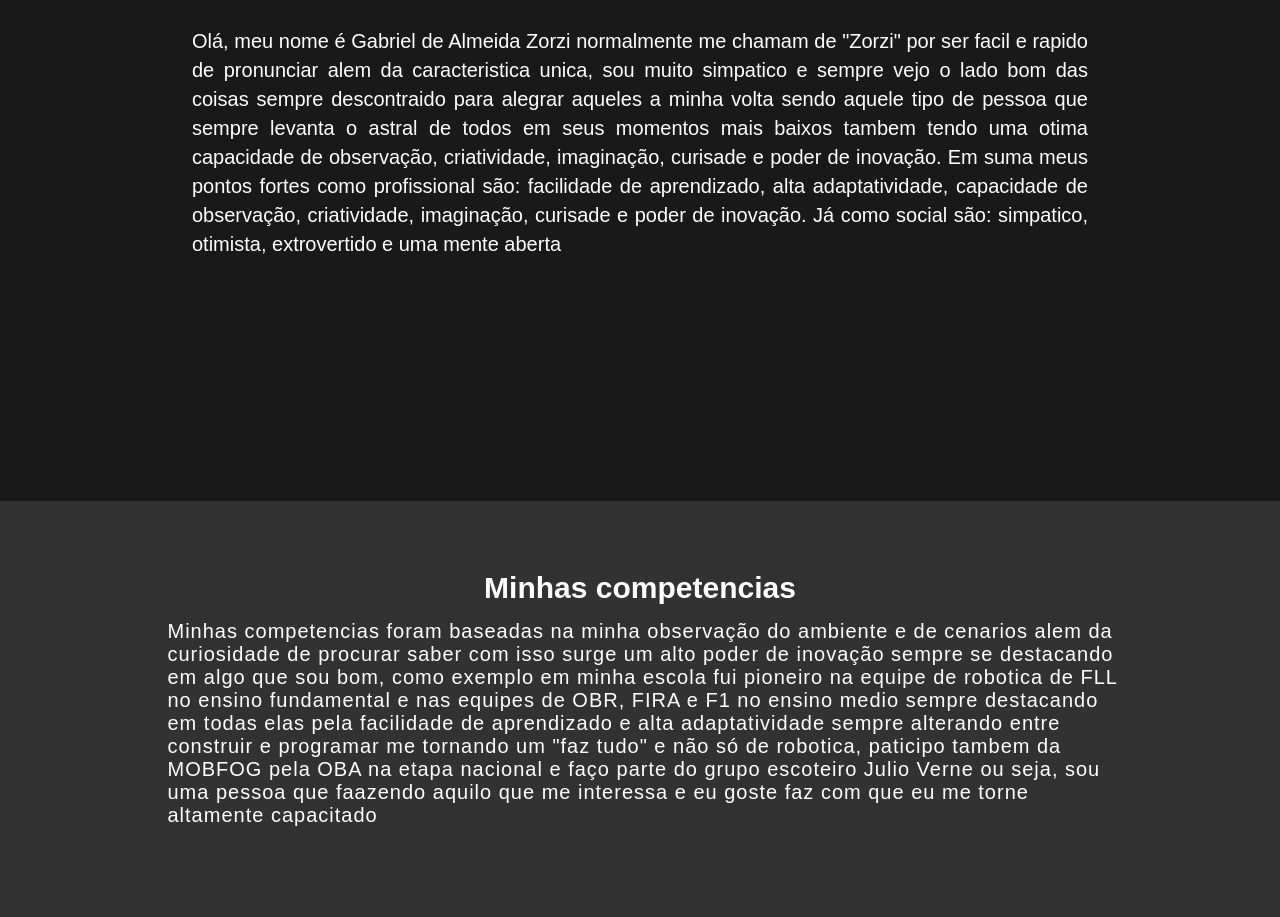
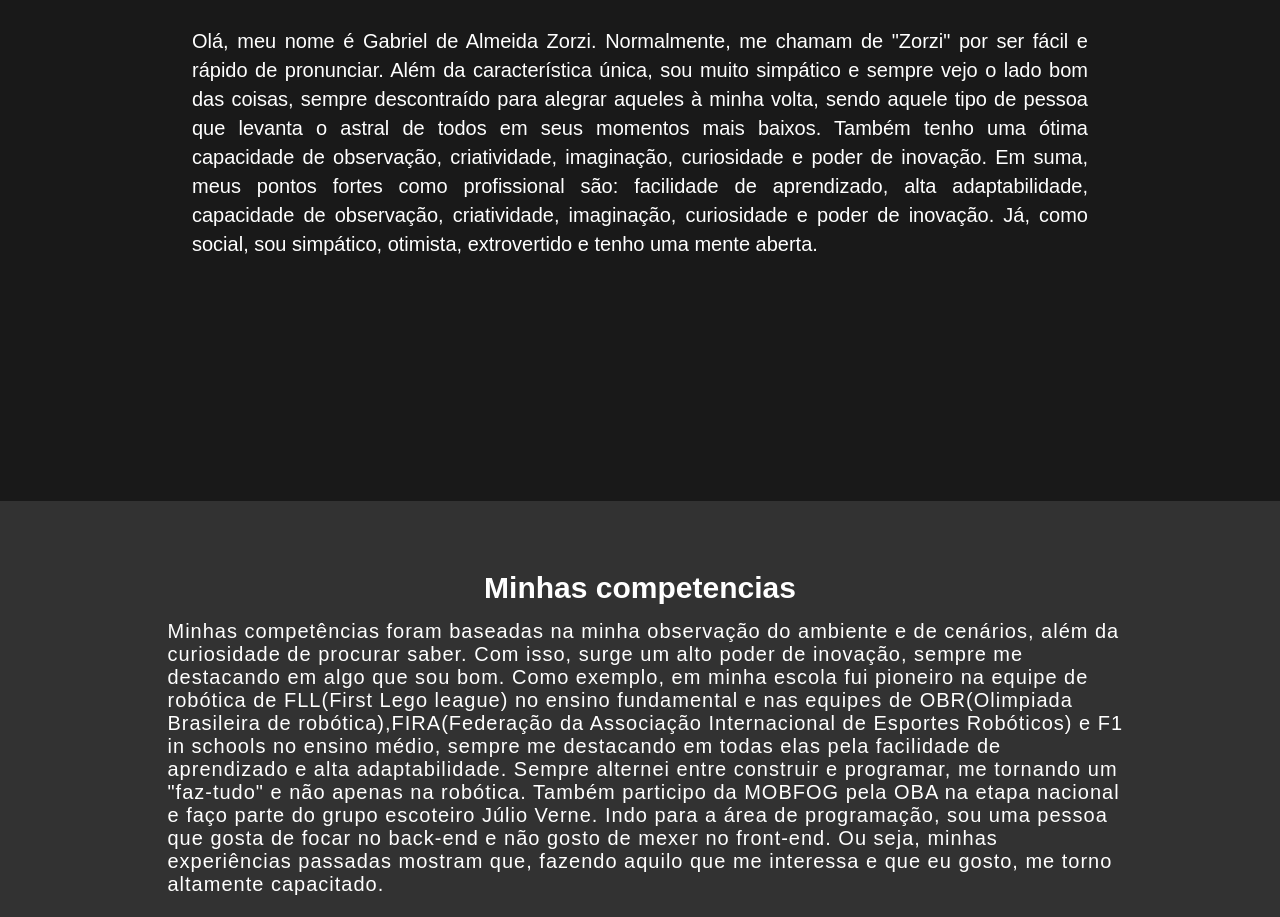
Before and after one commit to G-Zorzi/Portifolio, a plain HTML site: page index.html in a window 1280 px wide. Shown: the part 379-1296 px from the top of the page. Drawn offline with Linux system fonts and the light colour scheme.

Commit message:
Update index.html

```diff
--- a/index.html
+++ b/index.html
@@ -18,12 +18,12 @@
 
     <section id="eu">
         <h1 class="titulo">Quem sou?</h1>
-        <p class="paragrafo">Olá, meu nome é Gabriel de Almeida Zorzi normalmente me chamam de "Zorzi" por ser facil e rapido de pronunciar alem da caracteristica unica, sou muito simpatico e sempre vejo o lado bom das coisas sempre descontraido para alegrar aqueles a minha volta sendo aquele tipo de pessoa que sempre levanta o astral de todos em seus momentos mais baixos tambem tendo uma otima capacidade de observação, criatividade, imaginação, curisade e poder de inovação. Em suma meus pontos fortes como profissional são: facilidade de aprendizado, alta adaptatividade, capacidade de observação, criatividade, imaginação, curisade e poder de inovação. Já como social são: simpatico, otimista, extrovertido e uma mente aberta</p>
+        <p class="paragrafo">Olá, meu nome é Gabriel de Almeida Zorzi. Normalmente, me chamam de "Zorzi" por ser fácil e rápido de pronunciar. Além da característica única, sou muito simpático e sempre vejo o lado bom das coisas, sempre descontraído para alegrar aqueles à minha volta, sendo aquele tipo de pessoa que levanta o astral de todos em seus momentos mais baixos. Também tenho uma ótima capacidade de observação, criatividade, imaginação, curiosidade e poder de inovação. Em suma, meus pontos fortes como profissional são: facilidade de aprendizado, alta adaptabilidade, capacidade de observação, criatividade, imaginação, curiosidade e poder de inovação. Já, como social, sou simpático, otimista, extrovertido e tenho uma mente aberta.</p>
     </section>
 
     <section id="competencias">
         <h2 class="subtitulo">Minhas competencias</h2>
-        <p class="paragrafo">Minhas competencias foram baseadas na minha observação do ambiente e de cenarios alem da curiosidade de procurar saber com isso surge um alto poder de inovação sempre se destacando em algo que sou bom, como exemplo em minha escola fui pioneiro na equipe de robotica de FLL no ensino fundamental e nas equipes de OBR, FIRA e F1 no ensino medio sempre destacando em todas elas pela facilidade de aprendizado e alta adaptatividade sempre alterando entre construir e programar me tornando um "faz tudo" e não só de robotica, paticipo tambem da MOBFOG pela OBA na etapa nacional e faço parte do grupo escoteiro Julio Verne ou seja, sou uma pessoa que faazendo aquilo que me interessa e eu goste faz com que eu me torne altamente capacitado</a>
+        <p class="paragrafo">Minhas competências foram baseadas na minha observação do ambiente e de cenários, além da curiosidade de procurar saber. Com isso, surge um alto poder de inovação, sempre me destacando em algo que sou bom. Como exemplo, em minha escola fui pioneiro na equipe de robótica de FLL(First Lego league) no ensino fundamental e nas equipes de OBR(Olimpiada Brasileira de robótica),FIRA(Federação da Associação Internacional de Esportes Robóticos) e F1 in schools no ensino médio, sempre me destacando em todas elas pela facilidade de aprendizado e alta adaptabilidade. Sempre alternei entre construir e programar, me tornando um "faz-tudo" e não apenas na robótica. Também participo da MOBFOG pela OBA na etapa nacional e faço parte do grupo escoteiro Júlio Verne. Indo para a área de programação, sou uma pessoa que gosta de focar no back-end e não gosto de mexer no front-end. Ou seja, minhas experiências passadas mostram que, fazendo aquilo que me interessa e que eu gosto, me torno altamente capacitado.</a>
     </section>
 
     <section id="trabalhos">
```
